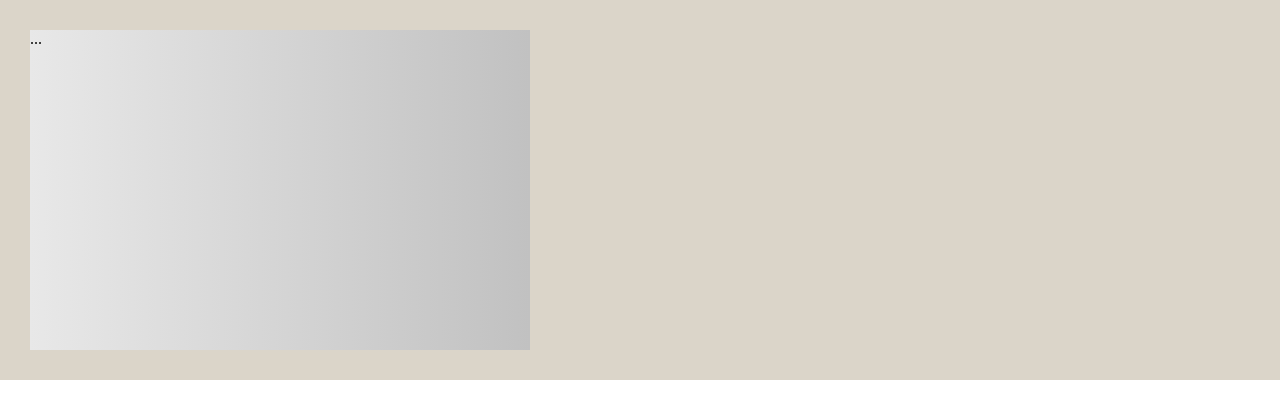
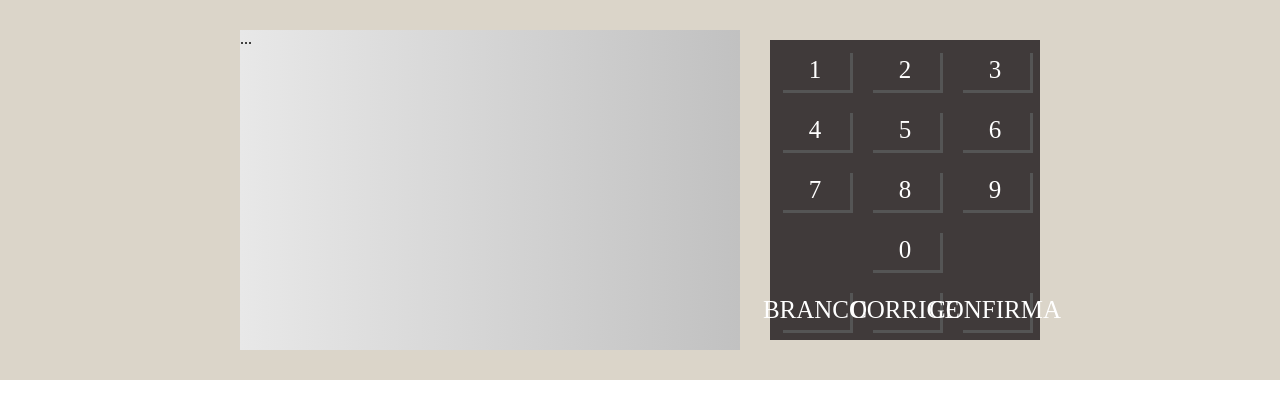
Before and after one commit to wellington197/project-Urna-Eletronica, a plain HTML site: page index.html in a window 1280 px wide. Drawn offline with Linux system fonts and the light colour scheme.

Commit message:
Criando e estilizando o campo de botões da urna

```diff
--- a/index.html
+++ b/index.html
@@ -16,7 +16,31 @@
         </div>
 
         <div class="teclado">
-            <div></div>
+            <div class="teclado--linha">
+                <div class="teclado--botao">1</div>
+                <div class="teclado--botao">2</div>
+                <div class="teclado--botao">3</div>
+            </div>
+            <div class="teclado--linha">
+                <div class="teclado--botao">4</div>
+                <div class="teclado--botao">5</div>
+                <div class="teclado--botao">6</div>
+            </div>
+            <div class="teclado--linha">
+                <div class="teclado--botao">7</div>
+                <div class="teclado--botao">8</div>
+                <div class="teclado--botao">9</div>
+            </div>
+
+            <div class="teclado--linha">
+                <div class="teclado--botao">0</div>
+            </div>
+
+            <div class="teclado--linha">
+                <div class="teclado--botao">BRANCO</div>
+                <div class="teclado--botao">CORRIGE</div>
+                <div class="teclado--botao">CONFIRMA</div>
+            </div>
 
         </div>
     </div>
--- a/style.css
+++ b/style.css
@@ -1,16 +1,19 @@
 body{
     margin: 0;
+
 }
 .urna{
     background-color: #dbd5c9;
     padding: 30px;
     display: flex;
+    justify-content: center;
+    align-items: center;
 }
 
 .tela{
     width:500px;
     height:320px;
-    background: linear-gradient(to right,#e8e8e8,#C1C1C1)
+    background: linear-gradient(to right,#e8e8e8,#C1C1C1);
 }
 
 .teclado{
@@ -19,13 +22,13 @@ body{
 
 }
 
-.teclado-linha{
+.teclado--linha{
     display: flex;
     justify-content: center;
 }
 
-.teclado-botao{
-    width: 700px;
+.teclado--botao{
+    width: 70px;
     height: 40px;
     background-color: #0000;
     color: #fff;
@@ -36,3 +39,5 @@ body{
     margin: 10px;
     cursor: pointer;
     box-shadow: 3px 3px 0px #555;
+
+}
```
